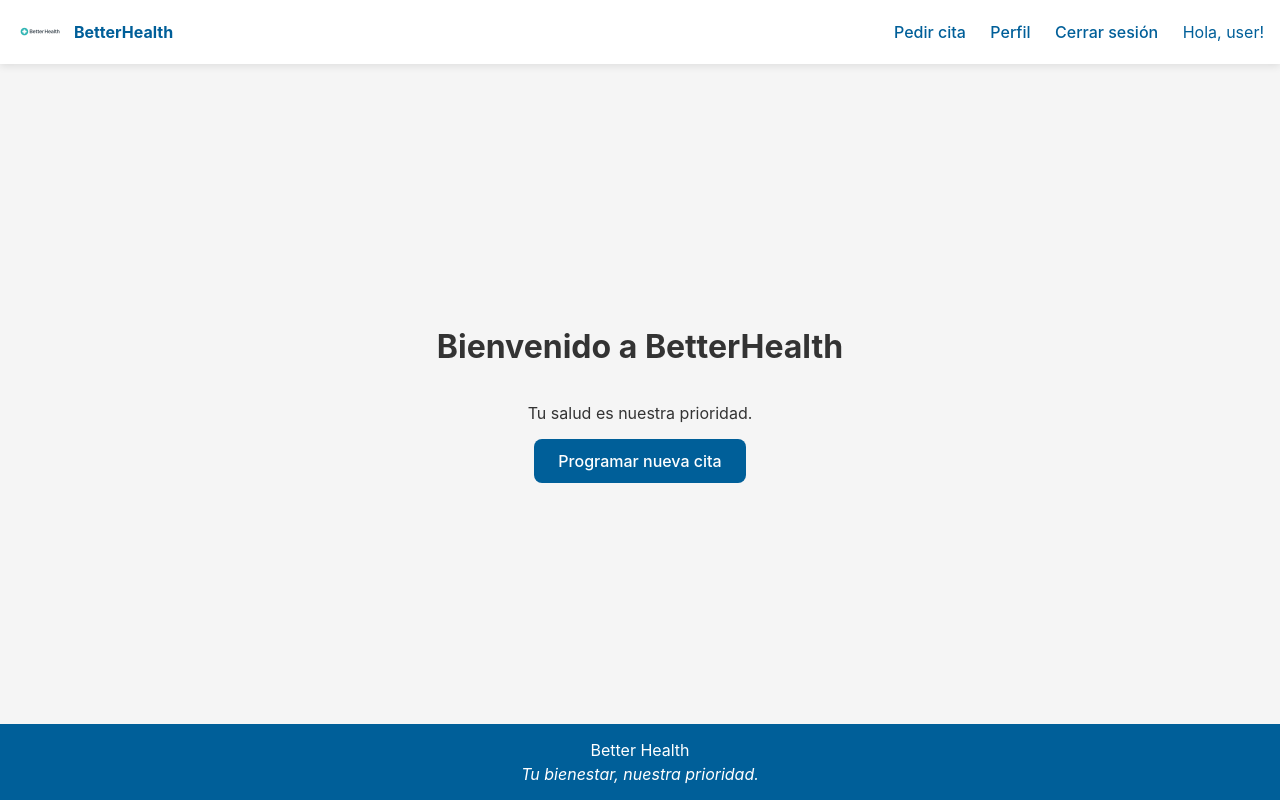
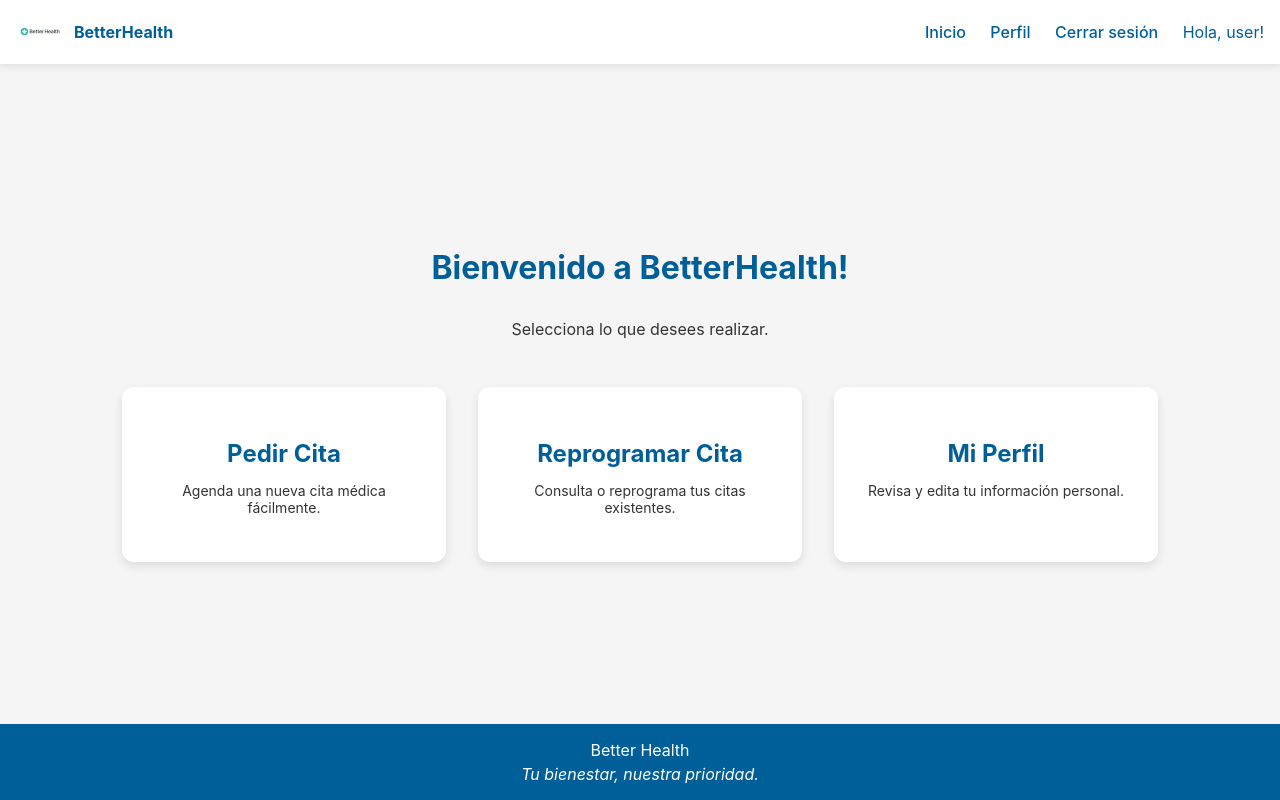
Before and after one commit to wellington-sbr/BetterHealthProject, a Django app: page /home/ in a window 1280 px wide. Run offline with Django 5.2, Linux system fonts and the light colour scheme; a user stored in the database is signed in.

Commit message:
Added Inicio

```diff
--- a/BetterHealthProject/settings.py
+++ b/BetterHealthProject/settings.py
@@ -134,7 +134,7 @@ INSTALLED_APPS = [
     'patient',
 
 ]
-LOGIN_REDIRECT_URL = 'profile'
+LOGIN_REDIRECT_URL = 'home'
 MEDIA_URL = '/media/'
 MEDIA_ROOT = os.path.join(BASE_DIR, 'media')
 MESSAGE_STORAGE = 'django.contrib.messages.storage.session.SessionStorage'
--- a/patient/templates/base.html
+++ b/patient/templates/base.html
@@ -16,7 +16,7 @@
                 <span>BetterHealth</span>
             </div>
             <div class="nav-links">
-                <a href="{% url 'home' %}">Pedir cita</a>
+                <a href="{% url 'home' %}">Inicio</a>
                 {% if user.is_authenticated %}
                     <a href="{% url 'profile' %}">Perfil</a>
                     <a href="{% url 'logout' %}">Cerrar sesión</a>
--- a/patient/templates/home.html
+++ b/patient/templates/home.html
@@ -3,7 +3,76 @@
 {% block title %}Pedir cita - BetterHealth{% endblock %}
 
 {% block content %}
-    <h1>Bienvenido a BetterHealth</h1>
-    <p>Tu salud es nuestra prioridad.</p>
-     <a href="{% url 'programar_cita' %}" class="button primary">Programar nueva cita</a>
+<main class="home-main">
+    <h1 class="welcome-text">
+        Bienvenido a BetterHealth{% if user.is_authenticated %}{% endif %}!
+    </h1>
+    <p>Selecciona lo que desees realizar.</p>
+
+    <div class="options-container">
+        <a href="{% url 'programar_cita' %}" class="option-card">
+            <h2>Pedir Cita</h2>
+            <p>Agenda una nueva cita médica fácilmente.</p>
+        </a>
+
+        <a href="{% url 'mis_citas' %}" class="option-card">
+            <h2>Reprogramar Cita</h2>
+            <p>Consulta o reprograma tus citas existentes.</p>
+        </a>
+
+        <a href="{% url 'profile' %}" class="option-card">
+            <h2>Mi Perfil</h2>
+            <p>Revisa y edita tu información personal.</p>
+        </a>
+    </div>
+</main>
+
+<style>
+.home-main {
+    text-align: center;
+    padding: 2rem;
+}
+
+.welcome-text {
+    font-size: 2rem;
+    color: var(--primary);
+    margin-bottom: 1rem;
+}
+
+.options-container {
+    display: flex;
+    justify-content: center;
+    gap: 2rem;
+    flex-wrap: wrap;
+    margin-top: 2rem;
+}
+
+.option-card {
+    background-color: var(--white);
+    border-radius: 12px;
+    box-shadow: 0 4px 10px rgba(0, 0, 0, 0.1);
+    padding: 2rem;
+    width: 260px;
+    text-align: center;
+    text-decoration: none;
+    color: var(--gray-dark);
+    transition: transform 0.2s ease, box-shadow 0.2s ease;
+}
+
+.option-card:hover {
+    transform: translateY(-5px);
+    box-shadow: 0 6px 16px rgba(0, 0, 0, 0.15);
+    color: var(--primary);
+}
+
+.option-card h2 {
+    margin-bottom: 0.5rem;
+    color: var(--primary);
+}
+
+.option-card p {
+    font-size: 14px;
+    color: var(--gray-dark);
+}
+</style>
 {% endblock %}
--- a/patient/views.py
+++ b/patient/views.py
@@ -9,7 +9,7 @@ from patient.models import PatientProfile
 from .forms import CitaForm
 from .models import Cita
 
-
+@login_required
 def home(request):
     return render(request, 'home.html')
 
@@ -21,7 +21,7 @@ def register_view(request):
             user = form.save()
             login(request, user)
             messages.success(request, 'Cuenta creada exitosamente.')
-            return redirect('profile')
+            return redirect('home')
         else:
             messages.error(request, 'Por favor corrige los errores del formulario.')
     else:
@@ -36,7 +36,7 @@ def login_view(request):
             user = form.get_user()
             login(request, user)
             messages.success(request, f'¡Bienvenido/a, {user.username}!')
-            return redirect('profile')
+            return redirect('home')
         else:
             messages.error(request, 'Credenciales incorrectas. Inténtalo de nuevo.')
     else:
```
Also changed, not shown: db.sqlite3.
